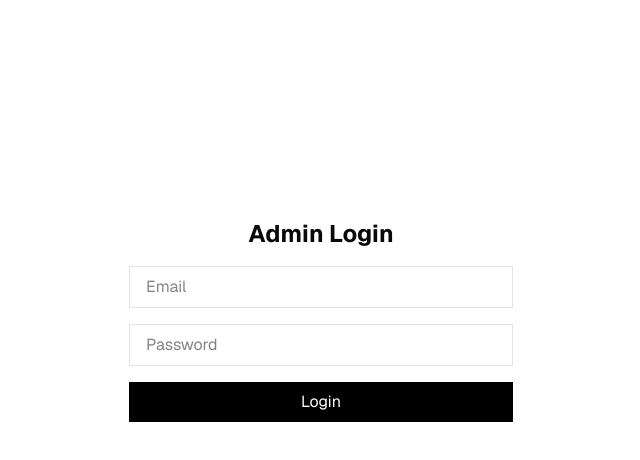
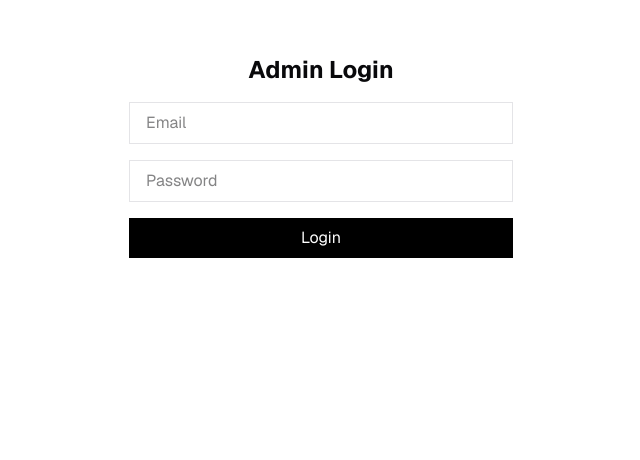
Before and after one commit to MDTAHSINURRAHMAN/SpaceStar, a Next.js app: page / in a window 1280 px wide. Shown: the part 244-704 px from the top of the page, without its empty margins (319-959 px from the left). Built offline with nearby package versions, Linux system fonts and the light colour scheme; no server answers.

Commit message:
..........

```diff
--- a/app/login/page.tsx
+++ b/app/login/page.tsx
@@ -28,7 +28,7 @@
   };
 
   return (
-    <div className="flex flex-col items-center justify-center min-h-screen p-4">
+    <div className="flex flex-col items-center justify-center p-4">
       <h1 className="text-2xl font-bold mb-4">Admin Login</h1>
       <form onSubmit={handleSubmit} className="space-y-4 w-full max-w-sm">
         <input
```
